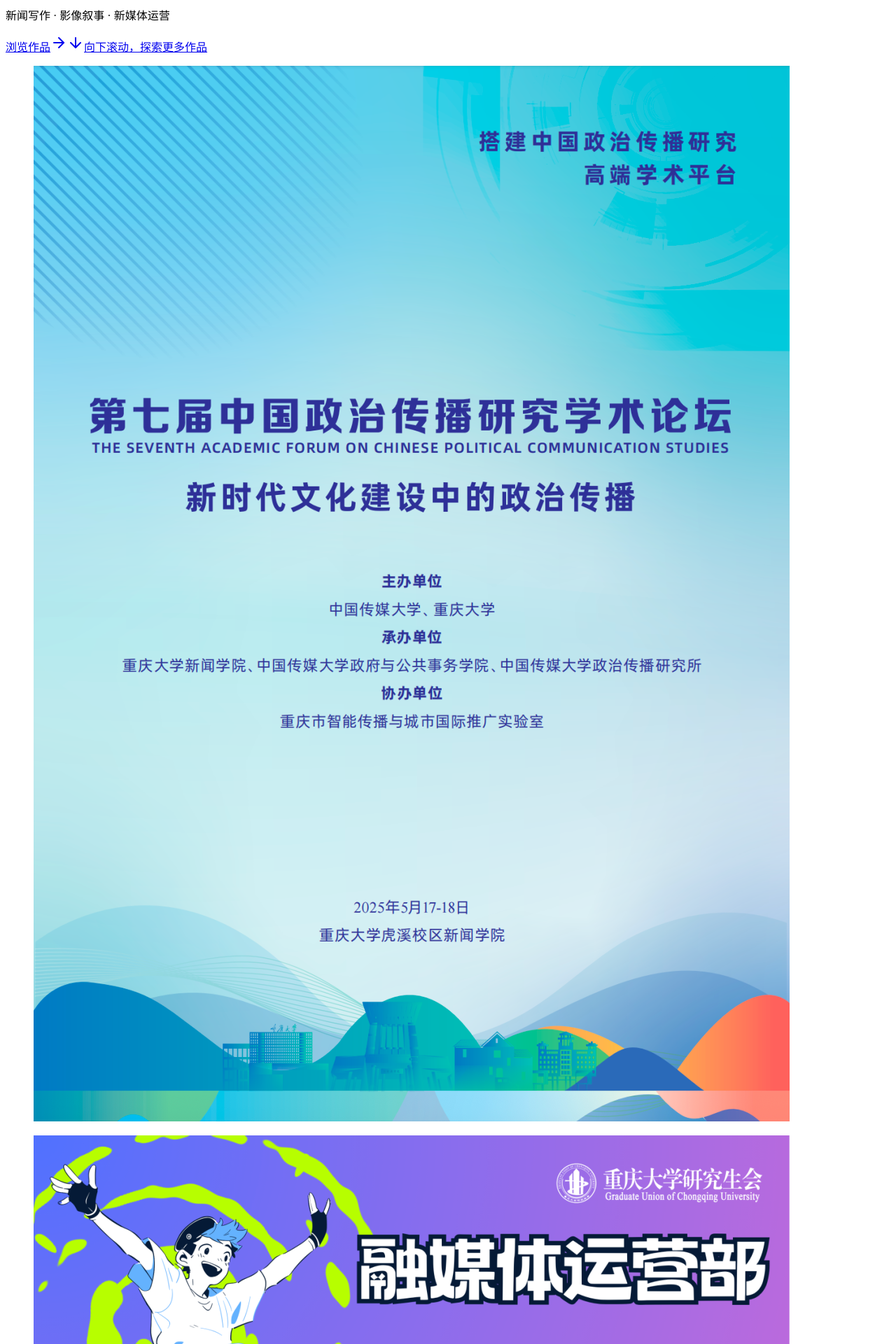
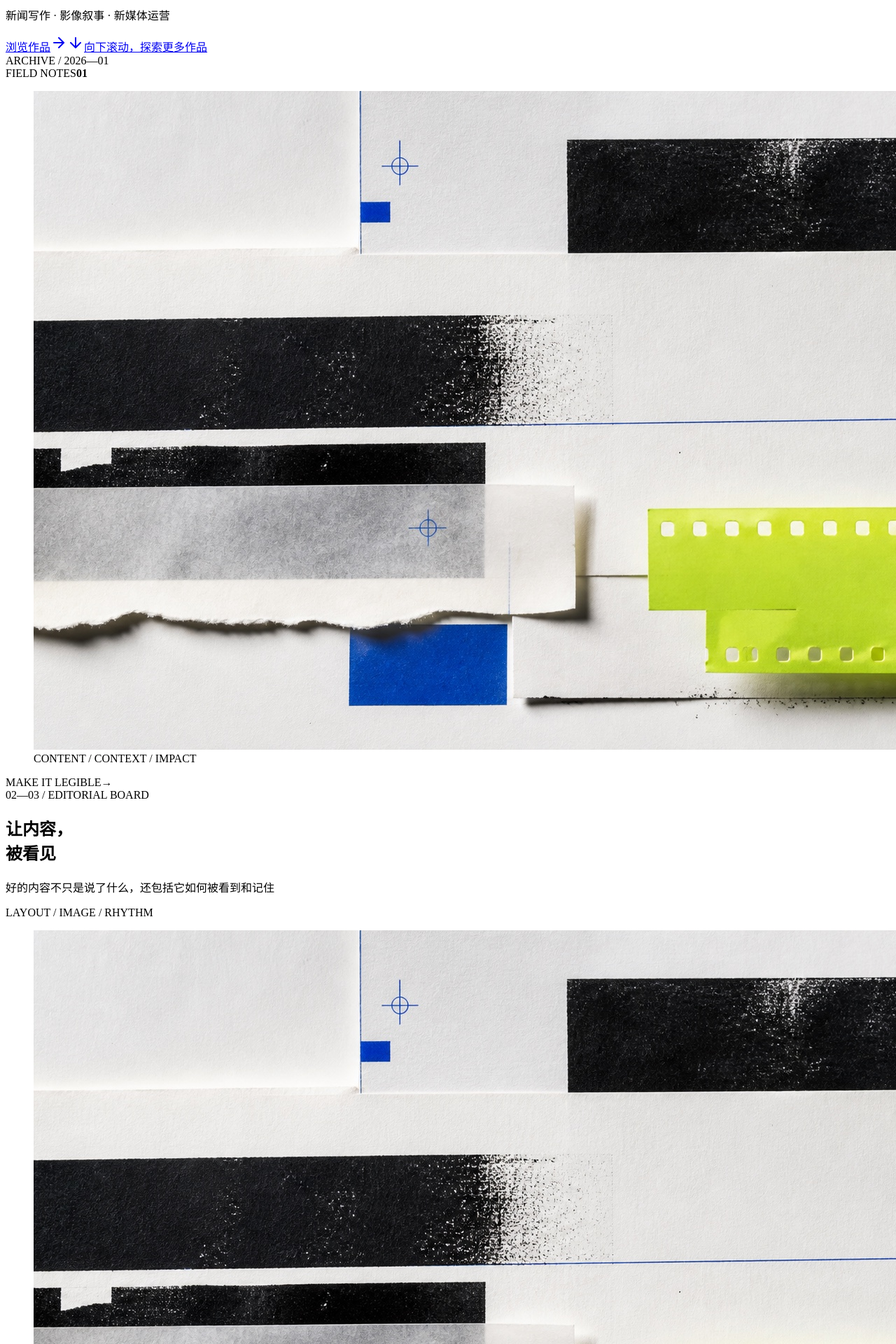
Before and after one commit to Saying6666/jiayin-yu-portfolio, a React (Vite) app: page / in a window 1280 px wide. Shown: the part 240-2160 px from the top of the page at 70% size. Built offline with nearby package versions, Linux system fonts and the light colour scheme; the HTML template or start-up script is replaced by a standard one.

Commit message:
Refine editorial visuals and portfolio ordering

```diff
--- a/src/components/Hero.tsx
+++ b/src/components/Hero.tsx
@@ -23,29 +23,24 @@
         </a>
       </div>
 
-      <div className="hero-stage" aria-label="代表性作品拼贴">
-        <figure className="stage-card stage-card--forum">
-          <img
-            src="/assets/visuals/academic-forum.png"
-            alt="第七届中国政治传播研究学术论坛会议手册封面"
-          />
-        </figure>
-        <figure className="stage-card stage-card--poster">
-          <img src="/assets/visuals/recruitment-poster.png" alt="融媒体运营部纳新海报" />
-        </figure>
-        <figure className="stage-card stage-card--event">
-          <img src="/assets/visuals/event-wall.png" alt="科普专题学习活动墙设计" />
-        </figure>
-        <figure className="stage-card stage-card--film">
-          <img src="/assets/covers/orange-revival-alt2.jpg" alt="橙香里的绿色复兴视频画面" />
-        </figure>
-
-        <div className="folio-spines" aria-hidden="true">
-          <span className="spine spine--blue">报道 / REPORT</span>
-          <span className="spine">特稿 / FEATURE</span>
-          <span className="spine spine--dark">影像 / VIDEO</span>
-          <span className="spine spine--lime">运营 / OPERATIONS</span>
-          <span className="spine">笔记 / NOTES</span>
+      <div className="hero-stage hero-stage--index" aria-label="编辑台视觉索引">
+        <div className="hero-index-sheet">
+          <span className="hero-index-corner hero-index-corner--top" aria-hidden="true" />
+          <span className="hero-index-meta">ARCHIVE / 2026—01</span>
+          <div className="hero-index-frame hero-index-frame--dark">
+            <span>FIELD NOTES</span>
+            <i aria-hidden="true" />
+            <b>01</b>
+          </div>
+          <figure className="hero-index-frame hero-index-frame--image">
+            <img src="/assets/visuals/editorial-board.jpg" alt="纸张、印刷定位线与胶片编排的编辑台视觉" />
+            <figcaption>CONTENT / CONTEXT / IMPACT</figcaption>
+          </figure>
+          <div className="hero-index-frame hero-index-frame--lime">
+            <span>MAKE IT LEGIBLE</span>
+            <b aria-hidden="true">→</b>
+          </div>
+          <span className="hero-index-corner hero-index-corner--bottom" aria-hidden="true" />
         </div>
       </div>
     </main>
--- a/src/components/VisibilitySignal.tsx
+++ b/src/components/VisibilitySignal.tsx
@@ -1,43 +1,29 @@
 export function VisibilitySignal() {
   return (
-    <section id="visibility" className="visibility-section section-shell reveal">
-      <div className="visibility-plate">
-        <div className="visibility-statement">
-          <span className="visibility-index">01—03 / EDITORIAL SIGNAL</span>
+    <section id="visibility" className="editorial-section section-shell reveal">
+      <div className="editorial-spread">
+        <div className="editorial-spread-copy">
+          <span className="editorial-spread-index">02—03 / EDITORIAL BOARD</span>
           <h2>
             让内容，
             <br />
             被看见
           </h2>
           <p>好的内容不只是说了什么，还包括它如何被看到和记住</p>
+          <div className="editorial-spread-rule" aria-hidden="true" />
+          <span className="editorial-spread-note">LAYOUT / IMAGE / RHYTHM</span>
         </div>
 
-        <div className="visibility-map" aria-label="内容从阅读到记忆的视觉路径">
-          <div className="visibility-labels" aria-hidden="true">
-            <span>READ</span>
-            <i />
-            <span>FRAME</span>
-            <i />
-            <span>REMEMBER</span>
-          </div>
-
-          <svg className="visibility-path" viewBox="0 0 620 360" role="img">
-            <title>从阅读、编排到记忆的内容路径</title>
-            <path className="visibility-path-line" d="M36 276 C 142 276, 148 206, 254 206 S 360 102, 470 102 S 538 72, 584 72" />
-            <path className="visibility-path-guide" d="M36 276 H36 M254 206 V44 M470 102 V44 M584 72 V22" />
-            <circle className="visibility-path-node" cx="36" cy="276" r="8" />
-            <circle className="visibility-path-node" cx="254" cy="206" r="8" />
-            <circle className="visibility-path-node" cx="470" cy="102" r="8" />
-            <circle className="visibility-path-node visibility-path-node--final" cx="584" cy="72" r="10" />
-            <path className="visibility-corner" d="M12 300 V270 H42 M230 230 V200 H260 M446 126 V96 H476 M560 96 V66 H590" />
-          </svg>
-
-          <div className="visibility-notes" aria-hidden="true">
-            <span>signal / 01</span>
-            <span>signal / 02</span>
-            <span>signal / 03</span>
-          </div>
-        </div>
+        <figure className="editorial-spread-image">
+          <img
+            src="/assets/visuals/editorial-board.jpg"
+            alt="纸张、印刷定位线与胶片编排的编辑台视觉"
+          />
+          <figcaption>
+            <span>EDITORIAL BOARD</span>
+            <b>03 / 24</b>
+          </figcaption>
+        </figure>
       </div>
     </section>
   )
--- a/src/styles.css
+++ b/src/styles.css
@@ -353,6 +353,151 @@
   transform: rotate(-3deg) translate(4px, 7px);
 }
 
+.hero-stage--index {
+  height: min(72vh, 710px);
+  min-height: 530px;
+}
+
+.hero-index-sheet {
+  position: relative;
+  display: grid;
+  height: 100%;
+  padding: clamp(1.25rem, 3vw, 2.4rem);
+  overflow: hidden;
+  border: 1px solid var(--line-strong);
+  background:
+    linear-gradient(90deg, rgba(6, 70, 220, 0.09) 1px, transparent 1px) 0 0 / 25% 100%,
+    linear-gradient(rgba(6, 70, 220, 0.07) 1px, transparent 1px) 0 0 / 100% 25%,
+    var(--paper);
+  box-shadow: 14px 14px 0 #e8edf5;
+  grid-template-columns: 1fr 1fr;
+  grid-template-rows: auto 1fr auto;
+  gap: clamp(0.8rem, 2vw, 1.5rem);
+}
+
+.hero-index-sheet::before {
+  position: absolute;
+  top: 0;
+  bottom: 0;
+  left: 50%;
+  width: 1px;
+  background: rgba(6, 70, 220, 0.14);
+  content: "";
+}
+
+.hero-index-meta {
+  grid-column: 1 / -1;
+  color: var(--signal-blue);
+  font-family: var(--utility);
+  font-size: 0.66rem;
+  letter-spacing: 0.11em;
+}
+
+.hero-index-frame {
+  position: relative;
+  display: flex;
+  min-height: 0;
+  padding: 1rem;
+  overflow: hidden;
+  border: 1px solid var(--line-strong);
+  flex-direction: column;
+  justify-content: space-between;
+}
+
+.hero-index-frame--dark {
+  min-height: 100%;
+  background: var(--ink);
+  color: #fff;
+  border-color: var(--ink);
+}
+
+.hero-index-frame--dark span,
+.hero-index-frame--dark b,
+.hero-index-frame--lime span,
+.hero-index-frame--lime b,
+.hero-index-frame--image figcaption {
+  font-family: var(--utility);
+  font-size: 0.64rem;
+  letter-spacing: 0.1em;
+  text-transform: uppercase;
+}
+
+.hero-index-frame--dark i {
+  display: block;
+  width: 68%;
+  height: 2px;
+  background: var(--electric-lime);
+}
+
+.hero-index-frame--dark b {
+  align-self: flex-end;
+  color: var(--electric-lime);
+}
+
+.hero-index-frame--image {
+  min-height: 100%;
+  padding: 0;
+  border-color: var(--signal-blue);
+  background: #eef1f5;
+  grid-row: 2 / 4;
+}
+
+.hero-index-frame--image img {
+  width: 100%;
+  height: 100%;
+  object-fit: cover;
+}
+
+.hero-index-frame--image figcaption {
+  position: absolute;
+  right: 0;
+  bottom: 0;
+  left: 0;
+  display: flex;
+  justify-content: space-between;
+  padding: 0.75rem 0.9rem;
+  background: rgba(255, 255, 255, 0.9);
+  color: var(--ink);
+}
+
+.hero-index-frame--lime {
+  min-height: 92px;
+  background: var(--electric-lime);
+  border-color: var(--electric-lime);
+  grid-column: 1;
+  grid-row: 3;
+  flex-direction: row;
+  align-items: flex-end;
+}
+
+.hero-index-frame--lime b {
+  font-family: var(--display);
+  font-size: 1.5rem;
+  line-height: 1;
+}
+
+.hero-index-corner {
+  position: absolute;
+  z-index: 2;
+  width: 20px;
+  height: 20px;
+  border: 2px solid var(--signal-blue);
+}
+
+.hero-index-corner--top {
+  top: 1.1rem;
+  left: 1.1rem;
+  border-right: 0;
+  border-bottom: 0;
+}
+
+.hero-index-corner--bottom {
+  right: 1.1rem;
+  bottom: 1.1rem;
+  border-top: 0;
+  border-left: 0;
+}
+
 .visibility-section {
   padding-top: clamp(2rem, 5vw, 5rem);
   padding-bottom: clamp(5rem, 9vw, 9rem);
@@ -548,6 +693,137 @@
   to {
     stroke-dashoffset: 0;
   }
+}
+
+.editorial-section {
+  padding-top: clamp(2rem, 5vw, 5rem);
+  padding-bottom: clamp(5rem, 9vw, 9rem);
+  border-top: 1px solid var(--line);
+}
+
+.editorial-spread {
+  display: grid;
+  min-height: 520px;
+  overflow: hidden;
+  border: 1px solid var(--line-strong);
+  background: var(--paper);
+  box-shadow: 14px 14px 0 #e8edf5;
+  grid-template-columns: minmax(280px, 0.72fr) minmax(0, 1.28fr);
+}
+
+.editorial-spread-copy {
+  position: relative;
+  display: flex;
+  min-height: 520px;
+  padding: clamp(2rem, 4.5vw, 4.2rem);
+  overflow: hidden;
+  background: var(--ink);
+  color: #fff;
+  flex-direction: column;
+  justify-content: space-between;
+}
+
+.editorial-spread-copy::before {
+  position: absolute;
+  top: 0;
+  bottom: 0;
+  left: 0;
+  width: 7px;
+  background: var(--signal-blue);
+  content: "";
+}
+
+.editorial-spread-copy::after {
+  position: absolute;
+  right: -12%;
+  bottom: -17%;
+  width: 55%;
+  height: 55%;
+  border: 1px solid rgba(189, 255, 0, 0.35);
+  border-radius: 50%;
+  content: "";
+}
+
+.editorial-spread-index,
+.editorial-spread-note,
+.editorial-spread-image figcaption {
+  position: relative;
+  z-index: 1;
+  font-family: var(--utility);
+  font-size: 0.68rem;
+  letter-spacing: 0.11em;
+  text-transform: uppercase;
+}
+
+.editorial-spread-index {
+  color: var(--electric-lime);
+}
+
+.editorial-spread-copy h2 {
+  position: relative;
+  z-index: 1;
+  margin: 2rem 0 0;
+  font-family: var(--display);
+  font-size: clamp(3.2rem, 6vw, 6.5rem);
+  font-weight: 950;
+  line-height: 0.92;
+  letter-spacing: -0.09em;
+}
+
+.editorial-spread-copy p {
+  position: relative;
+  z-index: 1;
+  max-width: 19em;
+  margin: 1.8rem 0 0;
+  color: #d5d9e0;
+  font-size: clamp(1rem, 1.45vw, 1.2rem);
+  line-height: 1.75;
+}
+
+.editorial-spread-rule {
+  position: relative;
+  z-index: 1;
+  width: min(13rem, 70%);
+  height: 5px;
+  margin-top: 2.2rem;
+  background: var(--electric-lime);
+  transform: rotate(-2deg);
+}
+
+.editorial-spread-note {
+  color: #aab2c0;
+}
+
+.editorial-spread-image {
+  position: relative;
+  min-height: 520px;
+  margin: 0;
+  overflow: hidden;
+  background: #eef1f5;
+}
+
+.editorial-spread-image img {
+  width: 100%;
+  height: 100%;
+  object-fit: cover;
+  transition: transform 700ms var(--ease-out);
+}
+
+.editorial-spread-image:hover img {
+  transform: scale(1.025);
+}
+
+.editorial-spread-image figcaption {
+  position: absolute;
+  right: 1.25rem;
+  bottom: 1.25rem;
+  left: 1.25rem;
+  display: flex;
+  align-items: center;
+  justify-content: space-between;
+  padding: 0.8rem 0.9rem;
+  background: rgba(255, 255, 255, 0.92);
+  color: var(--ink);
 }
 
 .folio-spines {
@@ -2635,6 +2911,84 @@
   }
 }
 
+@media (max-width: 860px) {
+  .hero-index-sheet {
+    min-height: 0;
+  }
+
+  .editorial-spread {
+    grid-template-columns: 1fr;
+  }
+
+  .editorial-spread-copy,
+  .editorial-spread-image {
+    min-height: 420px;
+  }
+}
+
+@media (max-width: 600px) {
+  .hero-stage--index {
+    height: 500px;
+    min-height: 0;
+  }
+
+  .hero-index-sheet {
+    gap: 0.65rem;
+    padding: 1rem;
+    box-shadow: 8px 8px 0 #e8edf5;
+  }
+
+  .hero-index-frame {
+    padding: 0.75rem;
+  }
+
+  .hero-index-frame--lime {
+    min-height: 74px;
+  }
+
+  .hero-index-frame--dark span,
+  .hero-index-frame--dark b,
+  .hero-index-frame--lime span,
+  .hero-index-frame--lime b,
+  .hero-index-frame--image figcaption {
+    font-size: 0.56rem;
+  }
+
+  .editorial-section {
+    padding-top: 1rem;
+  }
+
+  .editorial-spread {
+    box-shadow: 8px 8px 0 #e8edf5;
+  }
+
+  .editorial-spread-copy {
+    min-height: 390px;
+    padding: 1.6rem 1.5rem 2rem;
+  }
+
+  .editorial-spread-copy h2 {
+    font-size: clamp(3.2rem, 17vw, 5.2rem);
+  }
+
+  .editorial-spread-copy p {
+    max-width: 18em;
+    font-size: 0.95rem;
+  }
+
+  .editorial-spread-image {
+    min-height: 300px;
+  }
+
+  .editorial-spread-image figcaption {
+    right: 0.8rem;
+    bottom: 0.8rem;
+    left: 0.8rem;
+    padding: 0.65rem 0.7rem;
+    font-size: 0.56rem;
+  }
+}
+
 @media (prefers-reduced-motion: reduce) {
   html {
     scroll-behavior: auto;
```
Also changed, not shown: src/data/works.ts (+18 -27 lines), public/assets/covers/acne-product.jpg (added), public/assets/visuals/editorial-board.jpg (added).
